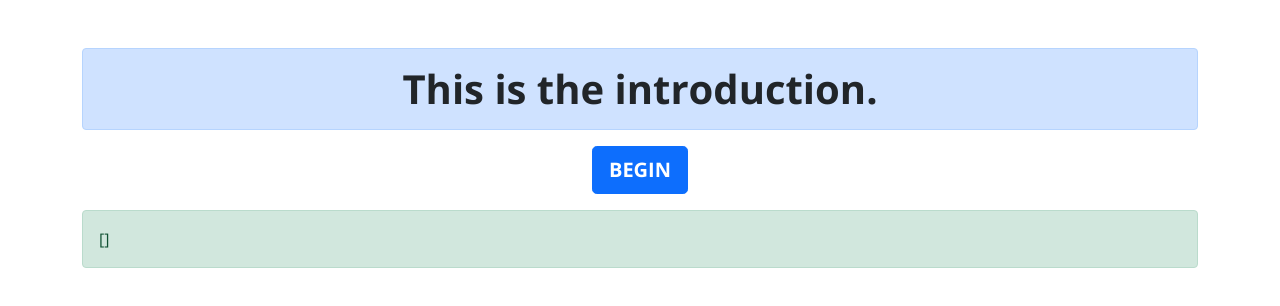
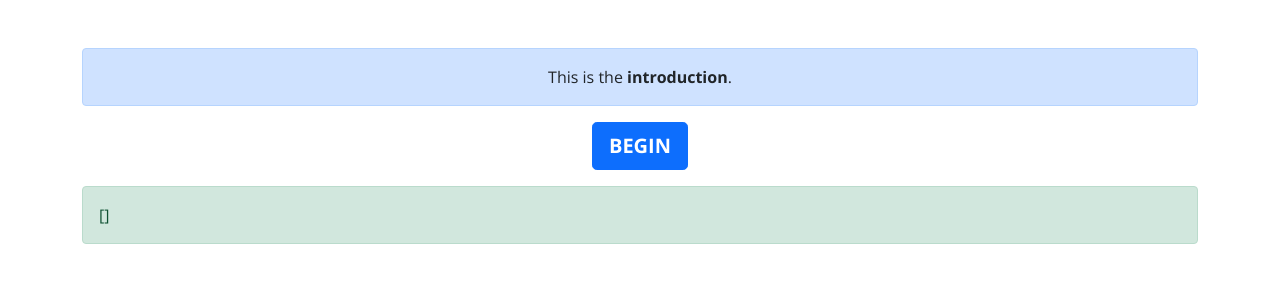
Before and after one commit to nickbreslin/poseidons-command, a Vue app: page / in a window 1280 px wide. Shown: the top 306 px of the page. Built offline with nearby package versions, Linux system fonts and the light colour scheme.

Commit message:
Working on initial content

```diff
--- a/src/components/TheIntroduction.vue
+++ b/src/components/TheIntroduction.vue
@@ -1,8 +1,9 @@
 <template>
   <div class="text-center">
-    <div class="alert alert-primary text-dark fw-bold h1">
-      This is the introduction.
-    </div>
+    <div
+      class="alert alert-primary text-dark"
+      v-html="content.description"
+    ></div>
     <button
       class="btn btn-lg text-uppercase fw-bold btn-primary"
       @click="doBegin()"
@@ -13,8 +14,15 @@
 </template>
 
 <script>
+import content from "@/data/content";
+
 export default {
   name: "TheIntroduction",
+  data: function () {
+    return {
+      content: content.introduction,
+    };
+  },
   methods: {
     doBegin() {
       console.log("Button clicked!");
--- /dev/null
+++ b/src/data/content.json
@@ -0,0 +1,6 @@
+{
+  "introduction" : {
+    "id" : "introduction",
+    "description" : "This is the <b>introduction</b>."
+  }
+}
```
Also changed, not shown: 1 other file (tests, documents, lock files or other folders).
